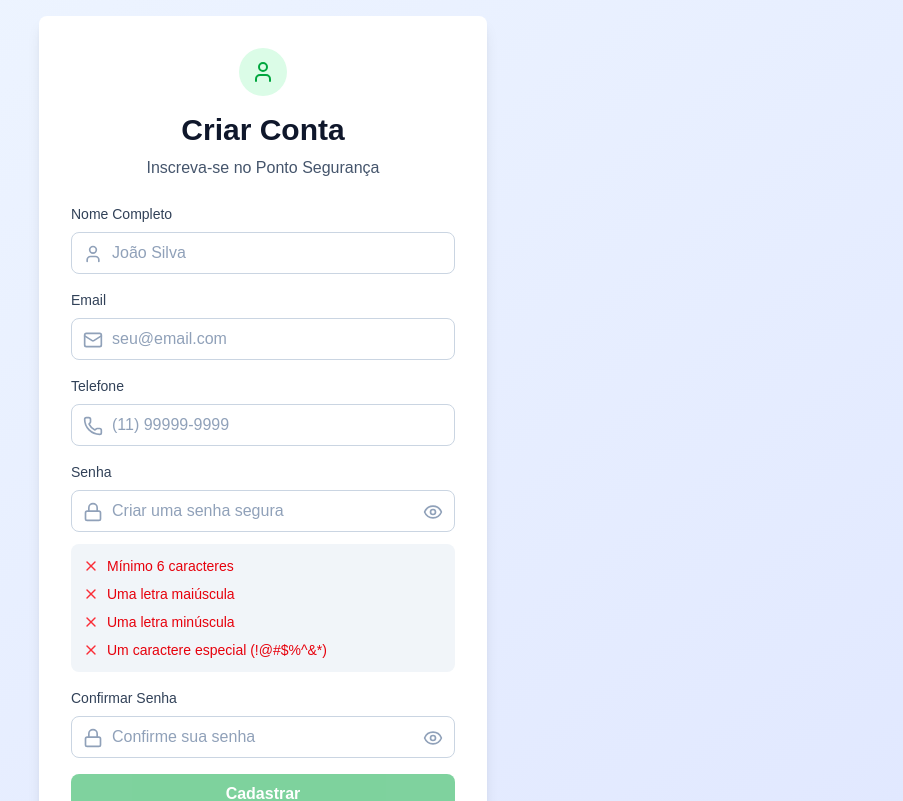
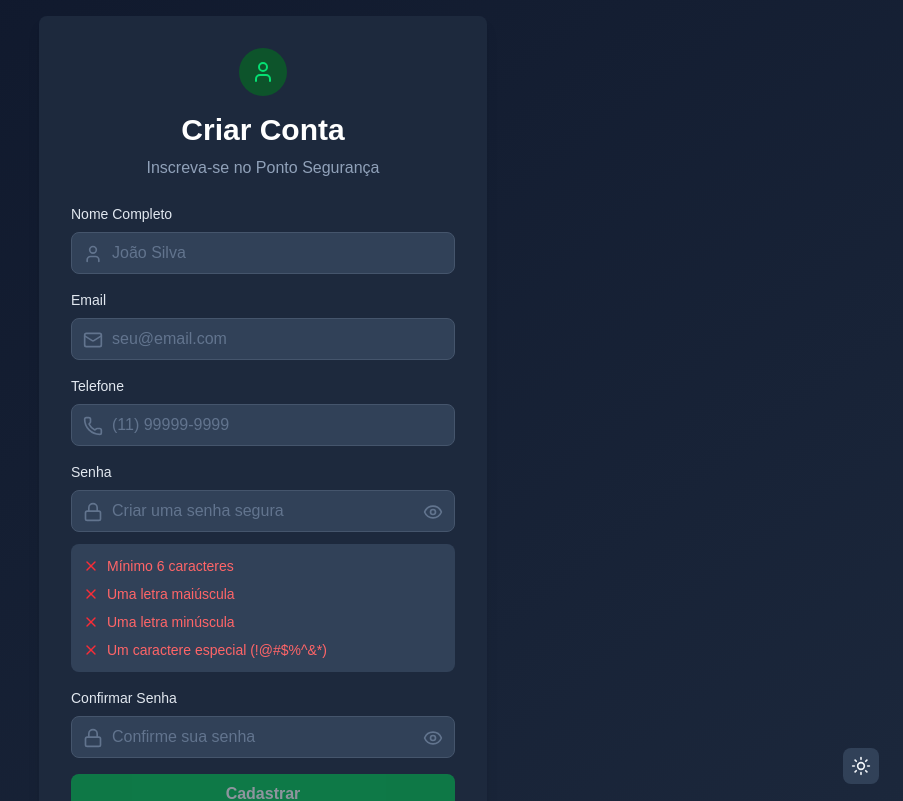
Before and after one commit to germanoafb/ponto-seguranca-app, a Next.js app: page /register in a window 1280 px wide. Shown: the top 801 px of the page, without its empty margins (377-1280 px from the left). Built offline with nearby package versions, Linux system fonts and the light colour scheme.

Commit message:
Fix: dark theme

```diff
--- a/app/auth/login/page.tsx
+++ b/app/auth/login/page.tsx
@@ -0,0 +1,5 @@
+import { redirect } from "next/navigation";
+
+export default function LegacyAuthLoginRedirect() {
+  redirect("/login");
+}
--- a/app/globals.css
+++ b/app/globals.css
@@ -1,14 +1,24 @@
 @import "tailwindcss";
+@custom-variant dark (&:where(.dark, .dark *));
 
 :root {
   --background: #ffffff;
   --foreground: #171717;
+  --muted: #f1f5f9;
   color-scheme: light;
+}
+
+.dark {
+  --background: #020617;
+  --foreground: #f8fafc;
+  --muted: #1e293b;
+  color-scheme: dark;
 }
 
 @theme inline {
   --color-background: var(--background);
   --color-foreground: var(--foreground);
+  --color-muted: var(--muted);
   --font-sans: var(--font-geist-sans);
   --font-mono: var(--font-geist-mono);
 }
@@ -31,14 +41,14 @@ body {
 }
 
 ::-webkit-scrollbar-track {
-  background: rgba(0, 0, 0, 0.1);
+  background: color-mix(in srgb, var(--foreground) 10%, transparent);
 }
 
 ::-webkit-scrollbar-thumb {
-  background: rgba(0, 0, 0, 0.3);
+  background: color-mix(in srgb, var(--foreground) 30%, transparent);
   border-radius: 4px;
 }
 
 ::-webkit-scrollbar-thumb:hover {
-  background: rgba(0, 0, 0, 0.5);
+  background: color-mix(in srgb, var(--foreground) 50%, transparent);
 }
--- a/app/layout.tsx
+++ b/app/layout.tsx
@@ -1,6 +1,8 @@
 import type { Metadata } from "next";
 import { Geist, Geist_Mono } from "next/font/google";
 import "./globals.css";
+import { Providers } from "./providers";
+import { ThemeToggle } from "../components/ThemeToggle";
 
 const geistSans = Geist({
   variable: "--font-geist-sans",
@@ -24,10 +26,13 @@ export default function RootLayout({
 }>) {
   return (
     <html lang="pt-BR" suppressHydrationWarning>
-      <body
-        className={`${geistSans.variable} ${geistMono.variable} antialiased bg-white text-slate-900 transition-colors`}
-      >
-        {children}
+      <body className={`${geistSans.variable} ${geistMono.variable} antialiased`}>
+        <Providers>
+          {children}
+          <div className="fixed bottom-4 right-16 z-[9999] sm:right-6">
+            <ThemeToggle />
+          </div>
+        </Providers>
       </body>
     </html>
   );
--- a/app/providers.tsx
+++ b/app/providers.tsx
@@ -5,7 +5,7 @@ import { ReactNode } from "react";
 
 export function Providers({ children }: { children: ReactNode }) {
   return (
-    <ThemeProvider attribute="class" defaultTheme="dark" enableSystem>
+    <ThemeProvider attribute="class" defaultTheme="dark" enableSystem={false}>
       {children}
     </ThemeProvider>
   );
--- a/components/ThemeToggle.tsx
+++ b/components/ThemeToggle.tsx
@@ -2,27 +2,29 @@
 
 import { useTheme } from "next-themes";
 import { Sun, Moon } from "lucide-react";
-import { useEffect, useState } from "react";
+import { useSyncExternalStore } from "react";
 
 export function ThemeToggle() {
-  const { theme, setTheme } = useTheme();
-  const [mounted, setMounted] = useState(false);
+  const { resolvedTheme, setTheme } = useTheme();
+  const isClient = useSyncExternalStore(
+    () => () => {},
+    () => true,
+    () => false
+  );
 
-  useEffect(() => {
-    setMounted(true);
-  }, []);
-
-  if (!mounted) {
+  if (!isClient || !resolvedTheme) {
     return null;
   }
 
+  const isDark = resolvedTheme === "dark";
+
   return (
     <button
-      onClick={() => setTheme(theme === "dark" ? "light" : "dark")}
+      onClick={() => setTheme(isDark ? "light" : "dark")}
       className="p-2 rounded-lg bg-slate-200 dark:bg-slate-700 text-slate-900 dark:text-slate-100 hover:bg-slate-300 dark:hover:bg-slate-600 transition-colors"
       aria-label="Alternar tema"
     >
-      {theme === "dark" ? (
+      {isDark ? (
         <Sun className="w-5 h-5" />
       ) : (
         <Moon className="w-5 h-5" />
```
